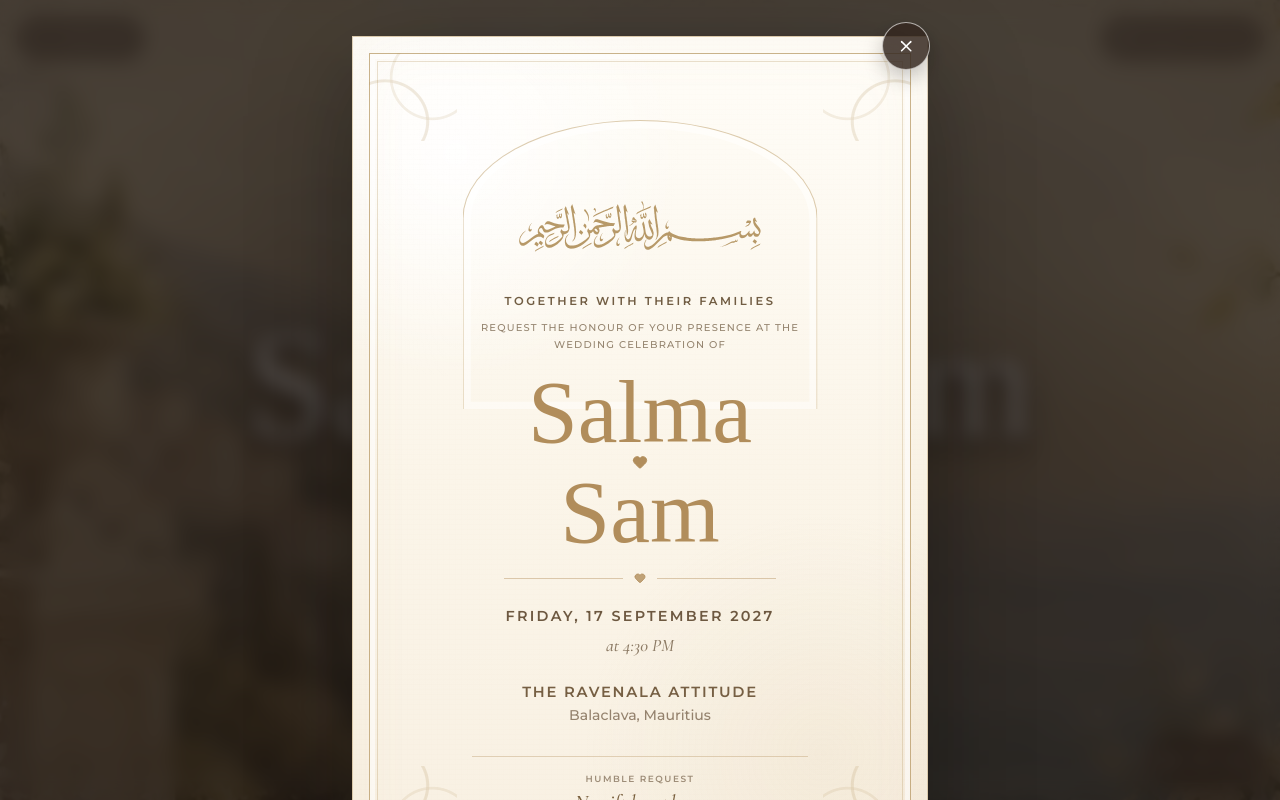
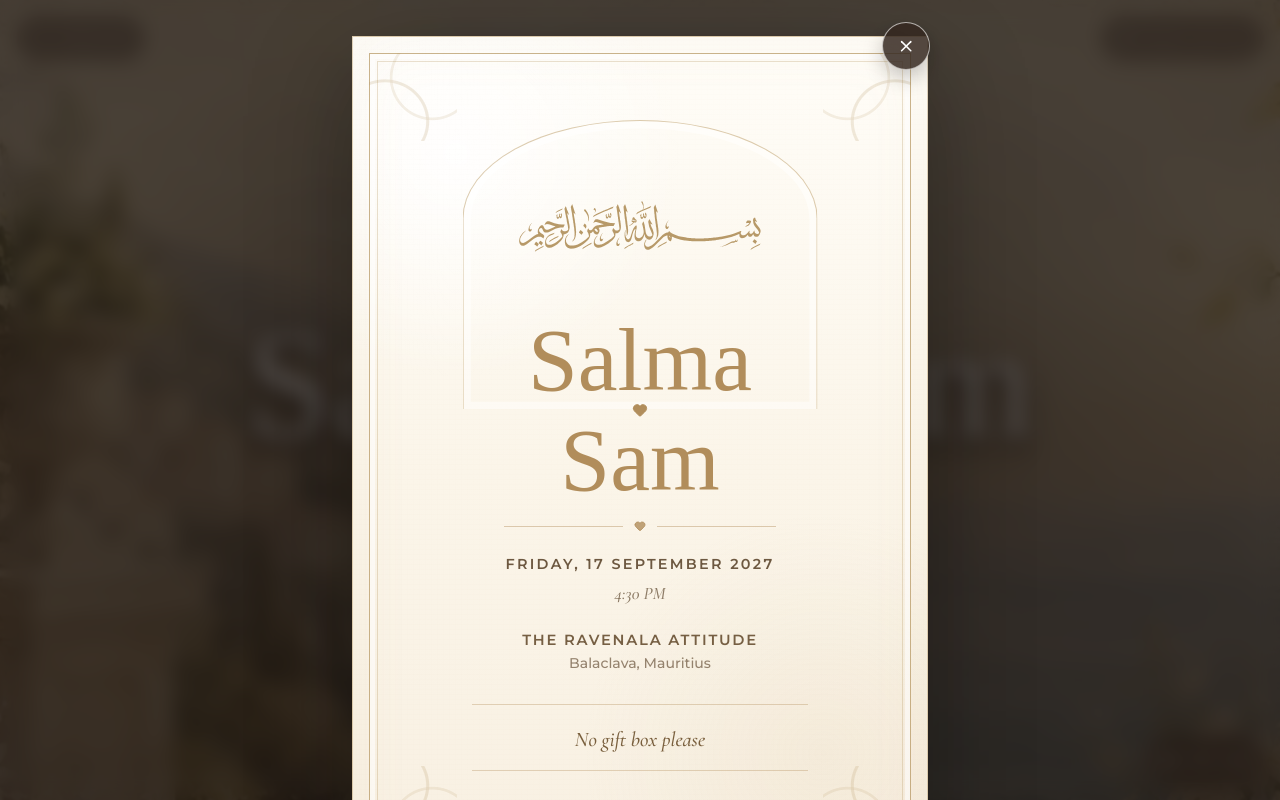
Before and after one commit to Ir-faan/Event-Invitation, a Next.js app: page /templates/coastal-reverie in a window 1280 px wide. Both pictures are taken after a click on the button "View card". Shown: the top 800 px of the page. Built offline with nearby package versions, Linux system fonts and the light colour scheme; a web font is replaced by a local one.

Commit message:
Make traditional card copy fully editable

```diff
--- a/components/coastal-traditional-card.tsx
+++ b/components/coastal-traditional-card.tsx
@@ -5,22 +5,30 @@ import { Heart, IdCard, X } from "lucide-react";
 import styles from "./coastal-traditional-card.module.css";
 
 export type TraditionalCardDetails = {
+  familyLine: string;
+  invitationMessage: string;
   brideName: string;
   groomName: string;
   date: string;
+  timePrefix: string;
   time: string;
   venue: string;
   location: string;
+  giftHeading: string;
   giftPreference: string;
 };
 
 const defaultDetails: TraditionalCardDetails = {
+  familyLine: "Together with their families",
+  invitationMessage: "Request the honour of your presence at the wedding celebration of",
   brideName: "Salma",
   groomName: "Sam",
   date: "Friday, 17 September 2027",
+  timePrefix: "at",
   time: "4:30 PM",
   venue: "The Ravenala Attitude",
   location: "Balaclava, Mauritius",
+  giftHeading: "Humble request",
   giftPreference: "No gift box please",
 };
 
@@ -100,8 +108,8 @@ export function CoastalTraditionalCard({
                   aria-label="Bismillah ir-Rahman ir-Rahim"
                 />
 
-                <p className={styles.familyLine}>Together with their families</p>
-                <p className={styles.invitationLine}>request the honour of your presence at the wedding celebration of</p>
+                <p className={styles.familyLine}>{details.familyLine}</p>
+                <p className={styles.invitationLine}>{details.invitationMessage}</p>
 
                 <h2 className={styles.names} id="traditional-card-title">
                   <span>{details.brideName}</span>
@@ -112,7 +120,7 @@ export function CoastalTraditionalCard({
                 <div className={styles.divider} aria-hidden="true"><span /><Heart /><span /></div>
 
                 <p className={styles.date}>{details.date}</p>
-                <p className={styles.time}>at {details.time}</p>
+                <p className={styles.time}>{details.timePrefix} {details.time}</p>
 
                 <div className={styles.venueBlock}>
                   <strong>{details.venue}</strong>
@@ -120,7 +128,7 @@ export function CoastalTraditionalCard({
                 </div>
 
                 <div className={styles.giftNote}>
-                  <small>Humble request</small>
+                  <small>{details.giftHeading}</small>
                   <strong>{details.giftPreference}</strong>
                 </div>
               </div>
```
